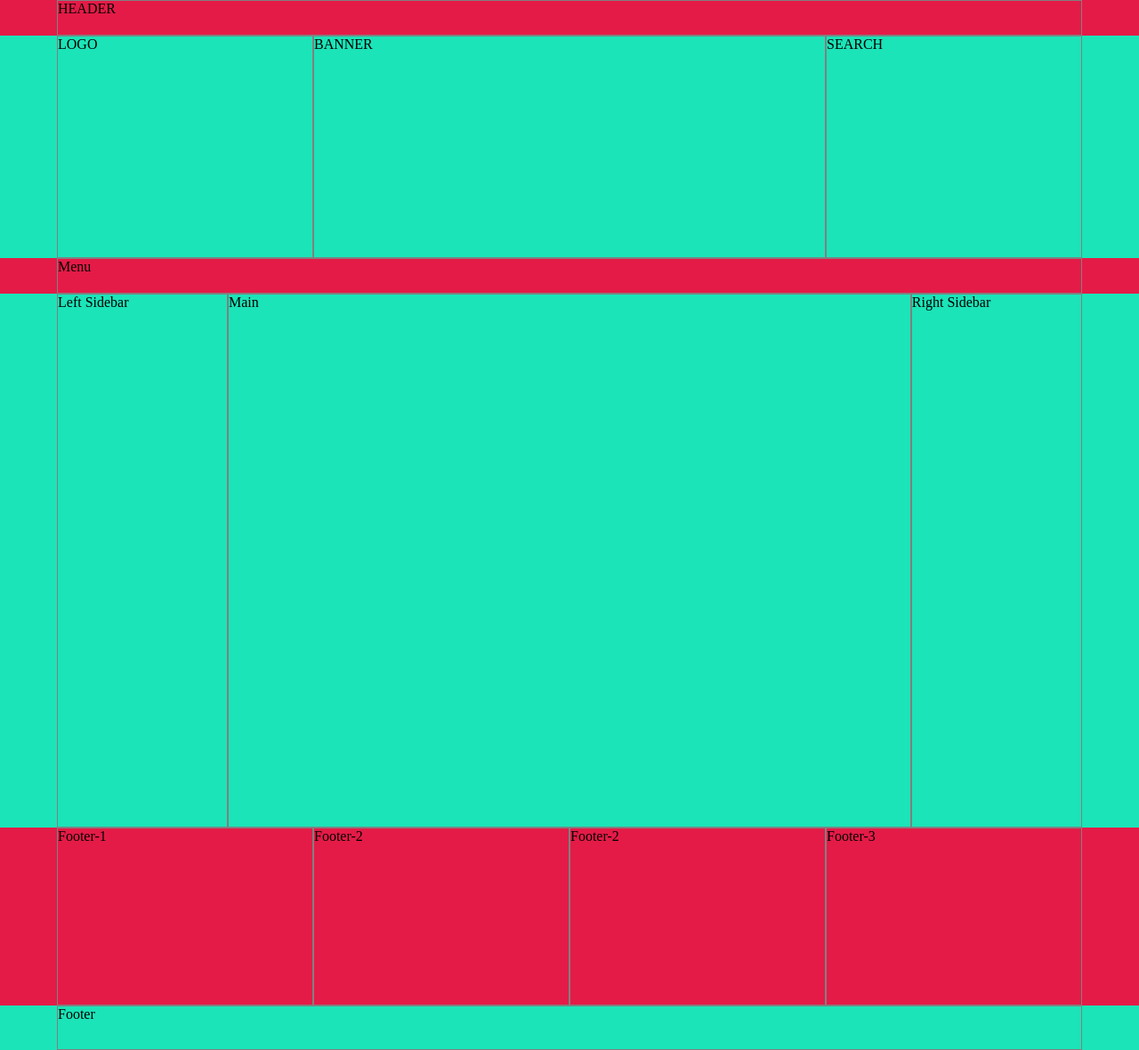
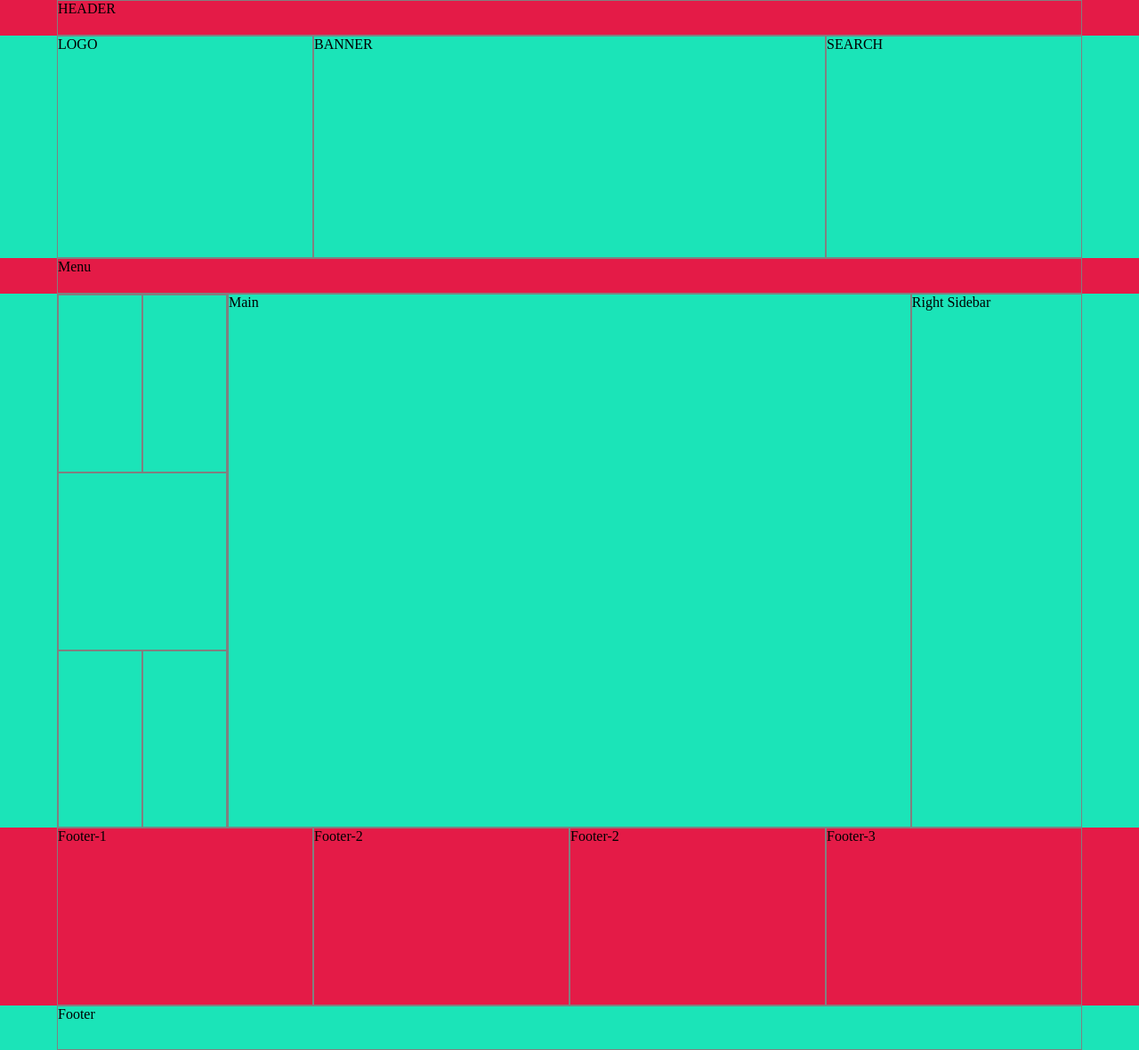
Before and after one commit to nobijoy/day-4, a plain HTML site: page index.html in a window 1280 px wide. Shown: the whole page at 89% size. Drawn offline with Linux system fonts and the light colour scheme.

Commit message:
new work

```diff
--- a/index.html
+++ b/index.html
@@ -35,7 +35,15 @@
 <section class="bg-green">
     <div class="container">
         <div class="row">
-            <div class="col-2 col-m4 h-600">Left Sidebar</div>
+            <div class="col-2 col-m4 h-600">
+                <div class="row">
+                    <div class="col-6 h-200"></div>
+                    <div class="col-6 h-200"></div>
+                    <div class="col-12 h-200"></div>
+                    <div class="col-6 h-200"></div>
+                    <div class="col-6 h-200"></div>
+                </div>
+            </div>
             <div class="col-8 col-m8 h-600">Main</div>
             <div class="col-2 md-none h-600">Right Sidebar</div>
         </div>
```
Also changed, not shown: position.html (+8 -2 lines).
